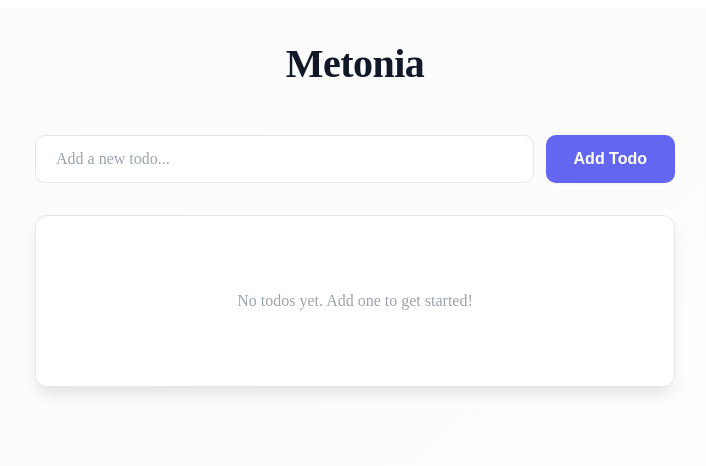
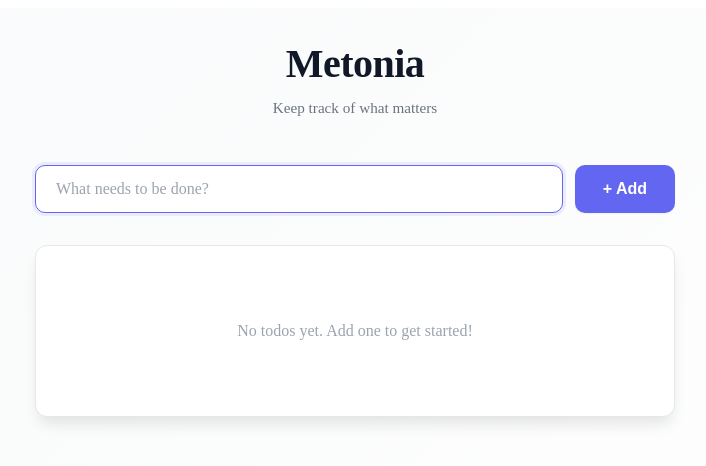
Before and after one commit to Sunjay77/Metanoia, a React (Vite) app: page / in a window 1280 px wide. Shown: the top 466 px of the page, without its empty margins (285-991 px from the left). Built offline with nearby package versions, Linux system fonts and the light colour scheme.

Commit message:
style: update placeholder text and button label in TodoInput component

```diff
--- a/src/App.tsx
+++ b/src/App.tsx
@@ -7,6 +7,7 @@ function App() {
     <div className="app">
       <header className="app-header">
         <h1>Metonia</h1>
+        <p>Keep track of what matters</p>
       </header>
       <main className="app-main">
         <TodoInput />
--- a/src/Components/TodoInput.tsx
+++ b/src/Components/TodoInput.tsx
@@ -19,11 +19,12 @@ export function TodoInput() {
         type="text"
         value={input}
         onChange={(e) => setInput(e.target.value)}
-        placeholder="Add a new todo..."
+        placeholder="What needs to be done?"
         className="todo-input"
+        autoFocus
       />
       <button type="submit" className="add-button">
-        Add Todo
+        + Add
       </button>
     </form>
   );
```
